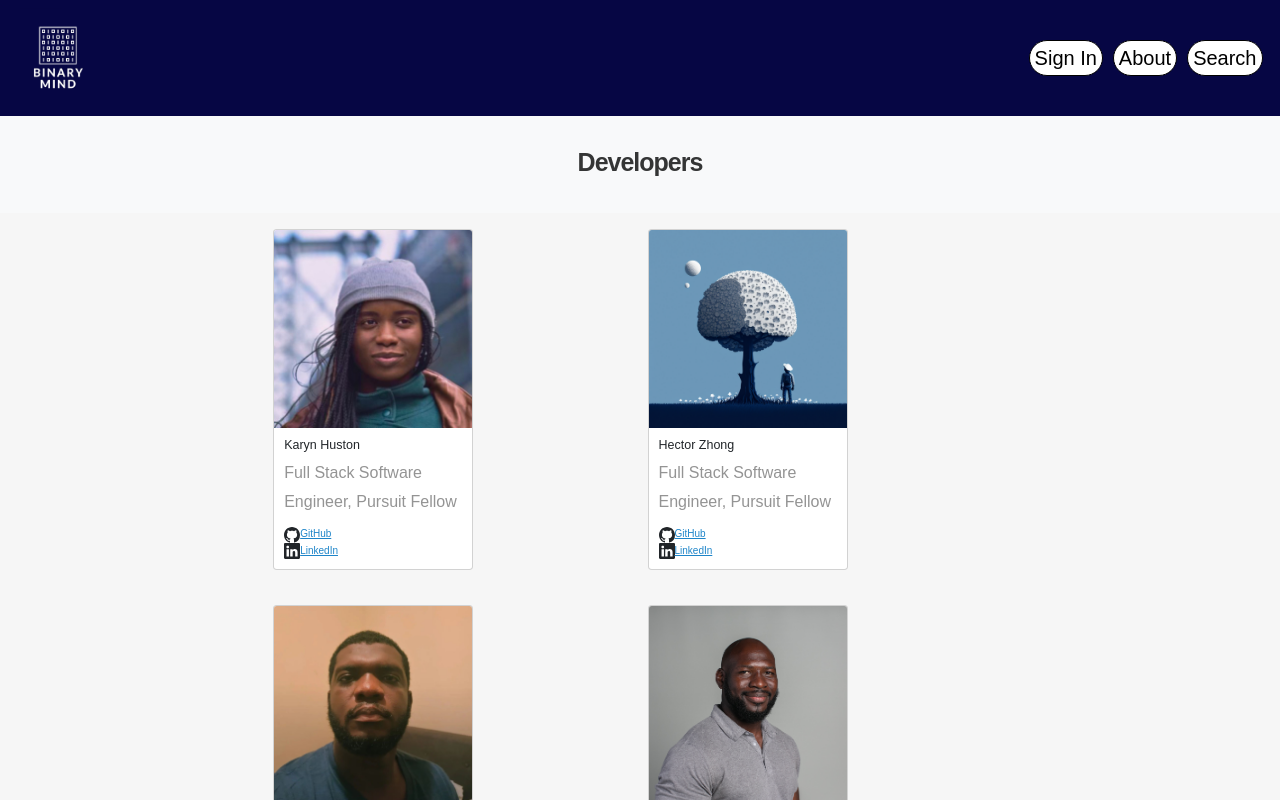
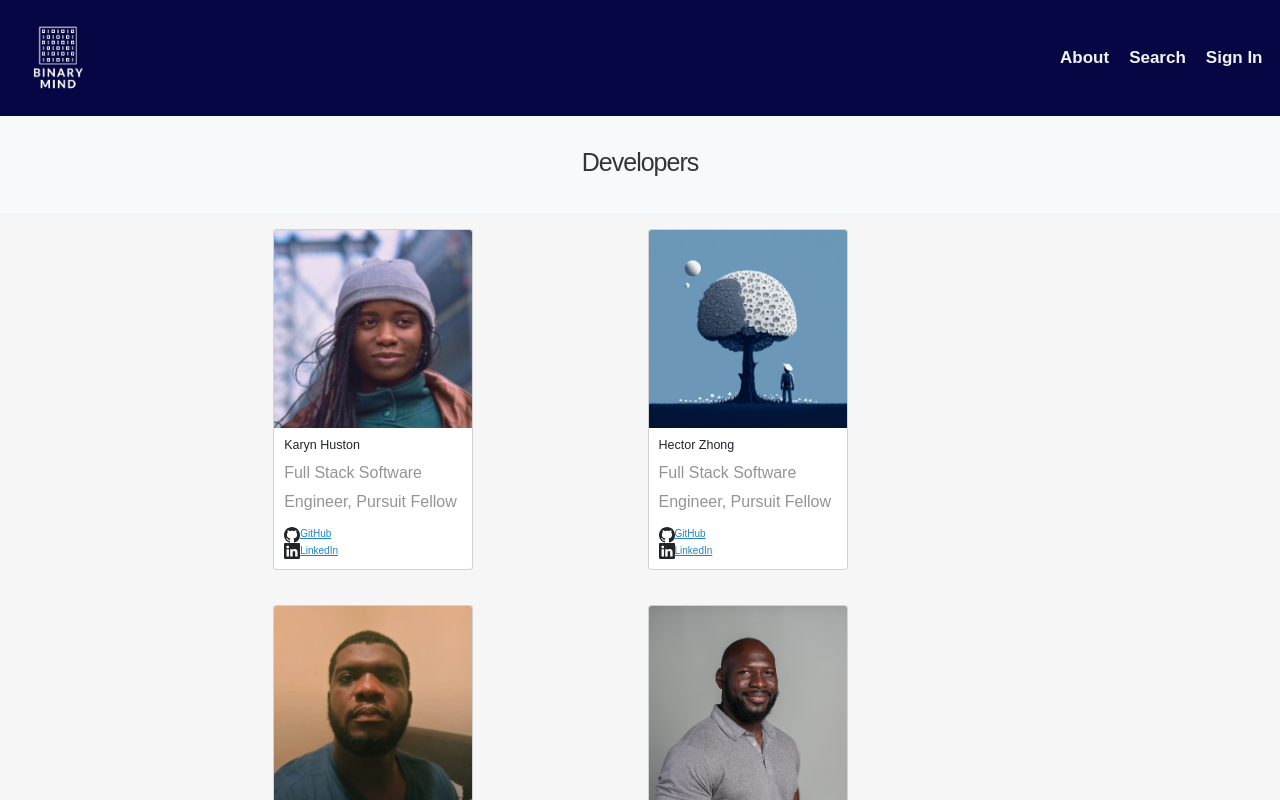
Before and after one commit to jasn4real/Capstone-frontend, a React (Create React App) app: page /about in a window 1280 px wide. Shown: the top 800 px of the page. Built offline with nearby package versions, Linux system fonts and the light colour scheme; no server answers.

Commit message:
NavBarCSS Almost Done

```diff
--- a/src/App.js
+++ b/src/App.js
@@ -1,11 +1,9 @@
 import React from "react";
 import { BrowserRouter as Router, Routes, Route } from "react-router-dom";
 import Home from "./pages/Home";
-import NavBar from "./components/NavBar";
 import About from "./pages/About";
 import Navigation from "./components/Navigation";
 // import Welcome from "./components/Welcome";
-
 
 // import RecentsContainer from "./components/RecentsContainer";
 
@@ -14,10 +12,9 @@ import Welcome from "./pages/fw-v0.02";
 import ReadingAssistance from "./pages/ReadingAssistance";
 import ReadingComprehension from "./pages/ReadingComprehension";
 import TestOnly from "./pages/test-only";
-
+import NavBar from "./components/NavBar";
 
 // import srv from './fetch_';
-
 
 export default function App() {
   return (
--- a/src/NavBar.css
+++ b/src/NavBar.css
@@ -1,88 +1,323 @@
-nav {
-  display: flex;
-  align-items: center;
-  justify-content: space-between;
-  min-height: 90px;
+.bg-dark {
+  background-color: #060644 !important;
 }
 
-.navbar-menu-container {
-  display: none;
-  width: 100%;
+.nav-link {
+  font-family: "Times New Roman", Times, serif;
+  font-weight: bolder;
+  font: bold;
+  /* color: rgba(252, 252, 252, 0.879); */
+  float: right;
+  display: block;
+  color: #f2f2f2;
+  text-align: center;
+  padding: 14px 16px;
+  text-decoration: none;
+  font-size: 17px;
+}
+.avatar-dropdown {
+  padding-left: 10px;
+  padding-right: 10px;
+  color: white;
+  background-color: transparent;
+}
+.avatar-dropdown:hover {
+  /* background-color: white; */
+  color: black;
+}
+.avatar-dropdown > button {
+  font-size: 18px;
+  color: white;
+  border-radius: 0%;
+  border: none;
+}
+.avatar-dropdown > button:hover {
+  color: black;
+  background-color: white !important;
+}
+.nav-link:hover {
+  background-color: rgb(249, 250, 251);
+  color: #060644;
+  text-decoration: none;
+  /* background-clip: border; */
 }
 
-.navbar-links-container a {
-  margin-right: 3rem;
-  text-decoration: none;
-  color: black;
-  font-size: 1.1rem;
-  font-weight: 600;
+.nav-link.active {
+  background-color: black;
+  color: white;
+  opacity: 0.5;
 }
 
-.primary-button {
-  padding: 0.9rem 1.75rem;
-  background-color: white;
-  outline: none;
-  border: none;
-  border-radius: 5rem;
-  font-size: 1.1rem;
-  cursor: pointer;
-  font-weight: 600;
-  transition: 0.2s;
+.navbar-toggler-icon {
+  color: #f2f2f2;
 }
 
-.font-weight-bold {
-  font-weight: bold;
+.navbar-brand {
+  font-size: 2rem;
+  margin: auto;
+  margin-left: 1rem;
 }
 
-.navbar-cart-icon {
-  font-size: 1.15rem;
+.avatar-icon {
 }
 
-.logo-text {
-  display: flex;
-  flex-direction: column;
-  align-items: center;
-  font-size: 1.4rem;
-  margin-top: 5px;
+@media screen and (max-width: 600px) {
+  .navbar-nav {
+    flex-direction: column;
+    align-items: flex-end;
+  }
+  .nav-link {
+    display: none;
+  }
+  .nav-link-icon {
+    float: right;
+    display: block;
+  }
 }
 
-.logo-text div {
-  margin: 5px 0;
+@media screen and (max-width: 600px) {
+  .navbar {
+    position: relative;
+  }
+  .navbar-cart-icon {
+    position: absolute;
+    right: 0;
+    top: 0;
+  }
+  .nav-link {
+    float: none;
+    display: block;
+    text-align: left;
+  }
+}
+
+/* .navbar {
+  min-height: 90px;
+  background-color: #060644;
+}
+
+
+
+.navbar-nav {
+  margin-right: 1rem;
+}
+
+.nav-link {
+  color: #f2f2f2;
+  padding: 14px 16px;
+  font-size: 17px;
+  text-decoration: none;
+}
+
+.nav-link:hover {
+  background-color: white;
+  color: #060644;
+}
+
+.nav-link.active {
+  background-color: #060644;
+  color: white;
+  opacity: 0.5;
+}
+
+
+
+@media (max-width: 767px) {
+  .navbar-nav {
+    flex-direction: column;
+    align-items: flex-end;
+  }
+}
+
+/* .navbar {
+  min-height: 90px;
+  background-color: #060644;
 }
 
 .bg-dark {
   background-color: #060644 !important;
 }
 
-.primary-button:hover {
-  background-color: rgb(234, 234, 234);
+.navbar-nav {
+  display: flex;
+  align-items: center;
+  margin-right: 1rem;
 }
 
-.navbar-menu-container svg {
-  font-size: 1.5rem;
-  cursor: pointer;
+.navbar-cart-icon {
+  display: none;
+  font-size: 1.15rem;
+}
+
+.navbar-nav {
+  overflow: hidden;
+  background-color: #060644;
 }
 
 .nav-link {
-  color: black;
+  float: right;
+  display: block;
+  color: #f2f2f2;
+  text-align: center;
+  padding: 14px 16px;
+  text-decoration: none;
+  font-size: 17px;
 }
 
-.pill-link {
+.nav-link:hover {
   background-color: white;
-  color: black;
-  border: 1px solid black;
-  border-radius: 50px;
-  padding: 0.5rem 1rem;
+  color: #060644;
+}
+
+.nav-link.active {
+  background-color: #060644;
+  color: white;
+  opacity: 0.5;
+}
+
+ */
+
+/* .navbar {
+  min-height: 90px;
+}
+
+.bg-dark {
+  background-color: #060644 !important;
+}
+
+.topnav {
+  overflow: hidden;
+  background-color: #060644;
+}
+
+.topnav a {
+  float: right;
+  display: block;
+  color: #f2f2f2;
+  text-align: center;
+  padding: 14px 16px;
+  text-decoration: none;
+  font-size: 17px;
+}
+
+.topnav a:hover {
+  background-color: white;
+  color: #060644;
+}
+
+.topnav a.active {
+  background-color: #060644;
+  color: white;
+  opacity: 0.5;
+}
+
+.topnav .icon {
+  display: none;
+}
+
+@media screen and (max-width: 600px) {
+  .topnav a {
+    display: none;
+  }
+  .topnav a.icon {
+    float: right;
+    display: block;
+    position: absolute;
+    top: 0;
+    right: 0;
+    margin-top: 14px;
+    margin-right: 16px;
+  }
+}
+
+@media screen and (max-width: 600px) {
+  .topnav.responsive {
+    position: relative;
+  }
+  .topnav.responsive .icon {
+    position: absolute;
+    right: 0;
+    top: 0;
+  }
+  .topnav.responsive a {
+    float: none;
+    display: block;
+    text-align: left;
+  }
+}
+
+.navbar-nav {
+  display: flex;
+  align-items: center;
   margin-right: 1rem;
 }
 
-.pill-link:hover {
-  background-color: rgb(78, 79, 81);
-  color: rgb(250, 246, 246);
-  text-decoration: none;
+.navbar-cart-icon {
+  display: none;
+  font-size: 1.15rem;
 }
 
-.pill-link.active {
-  background-color: black;
+.nav-link {
+  float: right;
+  display: block;
+  color: #f2f2f2;
+  text-align: center;
+  padding: 14px 16px;
+  text-decoration: none;
+  font-size: 17px;
+}
+
+.nav-link:hover {
+  background-color: white;
+  color: #060644;
+}
+
+.nav-link.active {
+  background-color: #060644;
   color: white;
+  opacity: 0.5;
 }
+
+@media screen and (max-width: 600px) {
+  .navbar-nav {
+    flex-direction: column;
+    align-items: flex-end;
+  }
+  .nav-link {
+    display: none;
+  }
+  .nav-link.icon {
+    float: right;
+    display: block;
+  }
+}
+
+@media screen and (max-width: 600px) {
+  .navbar {
+    position: relative;
+  }
+  .navbar-cart-icon {
+    position: absolute;
+    right: 0;
+    top: 0;
+  }
+  .nav-link {
+    float: none;
+    display: block;
+    text-align: left;
+  }
+} */
+
+/* .nav {
+  min-height: 90px;
+  background: #060644;
+} */
+
+/* .bg-dark {
+  background-color: #060644 !important;
+} */
+
+/* .topnav {
+  overflow: hidden;
+  background-color: #060644;
+} */
--- a/src/components/LogIn.jsx
+++ b/src/components/LogIn.jsx
@@ -1,7 +1,7 @@
 import React, { useState } from "react";
 import { signInWithEmailAndPassword } from "firebase/auth";
 import { auth } from "../firebase";
-import { Form, Button, Card, Container, Row, Col } from "react-bootstrap";
+import { Form, Button, Container, Row, Col } from "react-bootstrap";
 import { useNavigate, Link } from "react-router-dom";
 import "../LogIn.css";
 import { PersonFill } from "react-bootstrap-icons";
@@ -90,7 +90,7 @@ function LogIn(props) {
                 Cancel
               </Button>
               <span className="psw">
-                Forgot <a href="#">password?</a>
+                Forgot <Link href="#">password?</Link>
               </span>
             </div>
           </Form>
--- a/src/components/NavBar.jsx
+++ b/src/components/NavBar.jsx
@@ -1,11 +1,5 @@
-
 import React, { useState, useEffect } from "react";
 import { Container, Nav, Navbar, Dropdown } from "react-bootstrap";
-
-// import React from "react";
-// import { Container } from "react-bootstrap";
-// import Nav from "react-bootstrap/Nav";
-// import Navbar from "react-bootstrap/Navbar";
 import { Link } from "react-router-dom";
 import "bootstrap/dist/css/bootstrap.min.css";
 import "../NavBar.css";
@@ -48,7 +42,7 @@ function NavBar() {
         <Container fluid>
           <Navbar.Brand
             href="/"
-            className="navbar-brand mb-0 h1 mx-auto pl-4"
+            className="navbar-brand mb-0 h1 mx-auto d-flex align-items-center"
             style={{ fontSize: "2rem" }}
           >
             <img
@@ -59,19 +53,26 @@ function NavBar() {
               alt=""
             />
           </Navbar.Brand>
-          <Navbar.Toggle aria-controls="responsive-navbar-nav" />
+          <Navbar.Toggle aria-controls="basic-navbar-nav" />
           <Navbar.Collapse
             id="basic-navbar-nav"
             className="justify-content-end"
           >
             <Nav className="ml-auto h2">
+              <Link to="/about" className="nav-link m-2">
+                About
+              </Link>
+              <Link to="/search" className="nav-link m-2">
+                Search
+              </Link>
               {isLoggedIn ? (
-                <Dropdown>
+                <Dropdown className="avatar-dropdown">
                   <Dropdown.Toggle
-                    variant="success"
+                    variant="bg-transparent"
                     id="account-dropdown-toggle"
+                    // className="lg"
                   >
-                    <PersonFill />
+                    <PersonFill className="avatar-icon" />
                   </Dropdown.Toggle>
 
                   <Dropdown.Menu>
@@ -87,17 +88,10 @@ function NavBar() {
                   </Dropdown.Menu>
                 </Dropdown>
               ) : (
-                <Link to="/login" className="nav-link pill-link">
+                <Link to="/login" className="nav-link m-2">
                   Sign In
                 </Link>
               )}
-
-              <Link to="/about" className="nav-link pill-link">
-                About
-              </Link>
-              <Link to="/search" className="nav-link pill-link">
-                Search
-              </Link>
             </Nav>
           </Navbar.Collapse>
         </Container>
```
